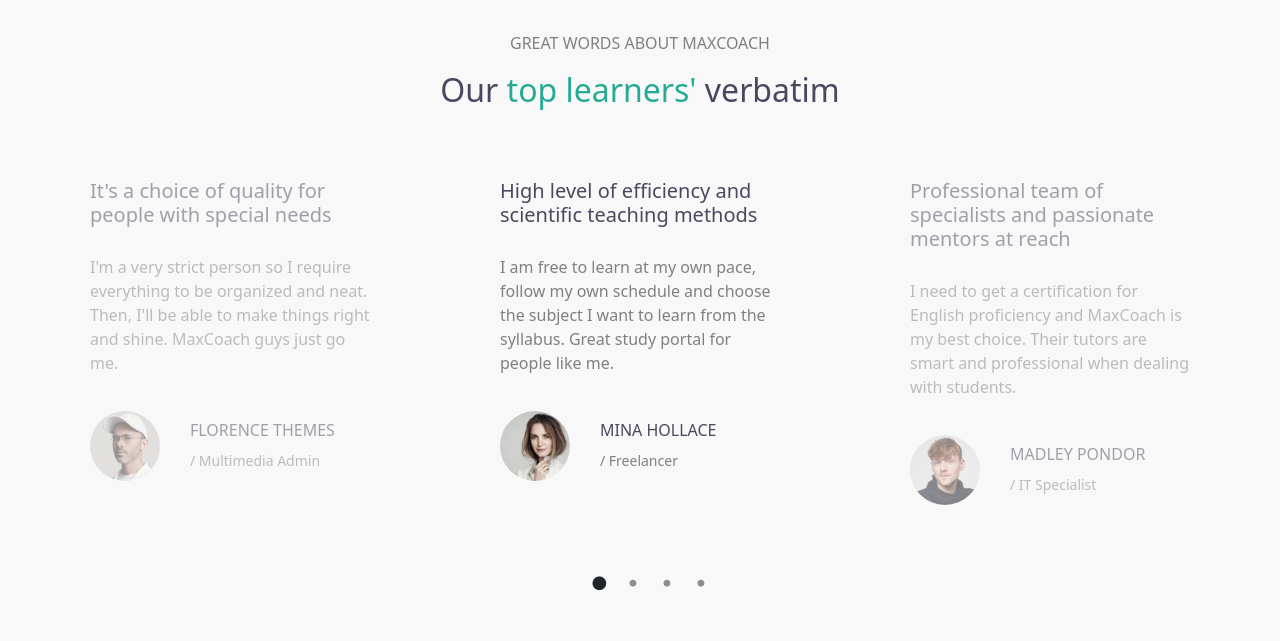
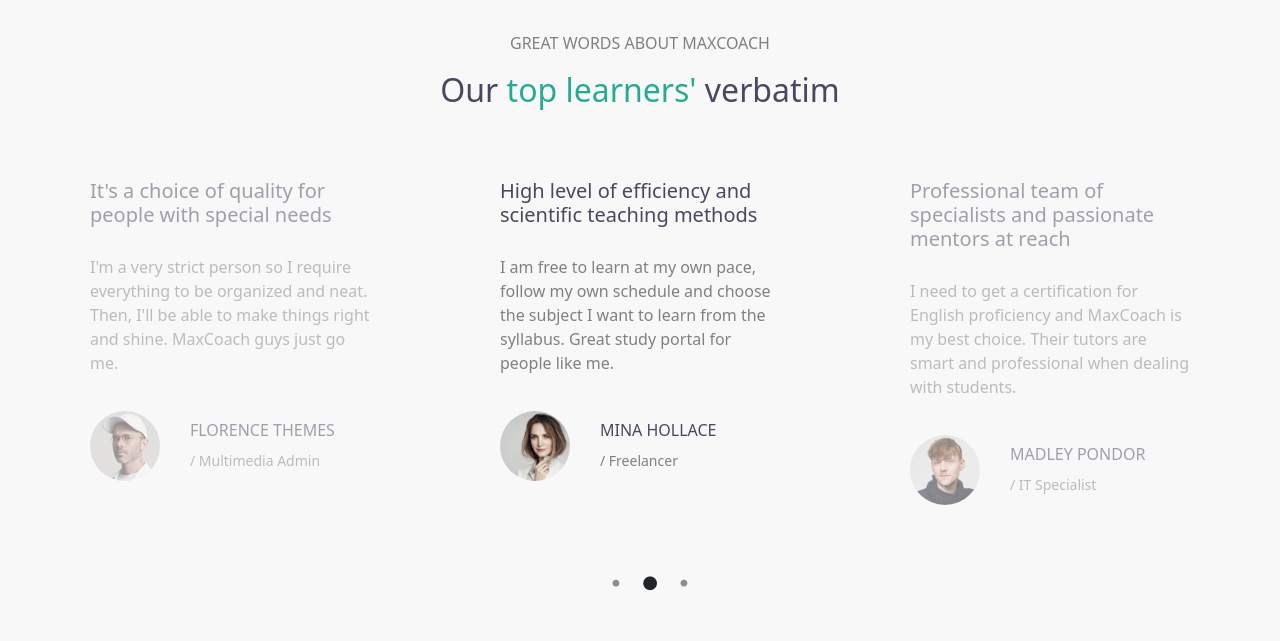
Before and after one commit to Obez99/proj-html-vuejs, a Vue app: page / in a window 1280 px wide. Shown: the part 3760-4401 px from the top of the page. Built offline with nearby package versions, Linux system fonts and the light colour scheme.

Commit message:
Creates InsightsSlider component, makes slider work.

```diff
--- a/src/components/main-components/TopLearners.vue
+++ b/src/components/main-components/TopLearners.vue
@@ -7,21 +7,11 @@
     </div>
 
     <!--Reviews container!-->
-    <div class="reviews-container">
-      <Review
-        v-for="(review, i) in reviewsList"
-        :key="i"
-        :review="reviewsList[i]"
-      ></Review>
-    </div>
-
-    <!--Cards navigation dots!-->
-    <div class="reviews-nav-dots">
-      <i class="fa fa-circle active"></i>
-      <i class="fa fa-circle"></i>
-      <i class="fa fa-circle"></i>
-      <i class="fa fa-circle"></i>
-    </div>
+    <InsightsSlider
+      :currentActive="currentActive"
+      :reviewsList="reviewsList"
+      @changeActive="changeCurrentActive"
+    ></InsightsSlider>
 
     <!--Get started sub-section!-->
     <div class="container">
@@ -39,14 +29,16 @@
 </template>
 
 <script>
-import Review from "./main-sub-components/Review.vue";
+import InsightsSlider from "./main-sub-components/InsightsSlider.vue";
 export default {
   name: "TopLearners",
-  components: { Review },
+  components: { InsightsSlider },
   data() {
     return {
+      currentActive: 1,
       reviewsList: [
         {
+          id: 0,
           title: "It's a choice of quality for people with special needs",
           description:
             "I'm a very strict person so I require everything to be organized and neat. Then, I'll be able to make things right and shine. MaxCoach guys just go me.",
@@ -58,6 +50,7 @@
           },
         },
         {
+          id: 1,
           title: "High level of efficiency and scientific teaching methods",
           description:
             "I am free to learn at my own pace, follow my own schedule and choose the subject I want to learn from the syllabus. Great study portal for people like me.",
@@ -69,6 +62,7 @@
           },
         },
         {
+          id: 2,
           title:
             "Professional team of specialists and passionate mentors at reach",
           description:
@@ -83,6 +77,15 @@
       ],
     };
   },
+  methods: {
+    changeCurrentActive(index) {
+      for (let i = 0; i < this.reviewsList.length; i++) {
+        const currentReview = this.reviewsList[i];
+        if (currentReview.id === index) currentReview.active = true;
+        else currentReview.active = false;
+      }
+    },
+  },
 };
 </script>
 
--- /dev/null
+++ b/src/components/main-components/main-sub-components/InsightsSlider.vue
@@ -0,0 +1,41 @@
+<template>
+  <div>
+    <div class="reviews-container">
+      <Review
+        v-for="(review, i) in reviewsList"
+        :key="i"
+        :review="reviewsList[i]"
+        :currentActive="currentActive"
+      ></Review>
+    </div>
+
+    <!--Cards navigation dots!-->
+    <div class="reviews-nav-dots">
+      <i
+        v-for="(dot, i) in reviewsList"
+        :key="i"
+        class="fa fa-circle"
+        :class="dot.active ? 'active' : ''"
+        @click="changeActive(i)"
+      ></i>
+    </div>
+  </div>
+</template>
+
+<script>
+import Review from "./Review.vue";
+export default {
+  name: "InsightsSlider",
+  components: { Review },
+  props: { reviewsList: Array, currentActive: Number },
+
+  methods: {
+    changeActive(i) {
+      this.$emit("changeActive", i);
+    },
+  },
+};
+</script>
+
+<style>
+</style>
--- a/src/styles/toplearners.scss
+++ b/src/styles/toplearners.scss
@@ -44,6 +44,7 @@
     margin-left: 20px;
     opacity: 0.5;
     transform: scale(0.5);
+    cursor: pointer;
 
     &.active{
       opacity: 1;
```
Also changed, not shown: 10 other files (tests, documents, lock files or other folders).
